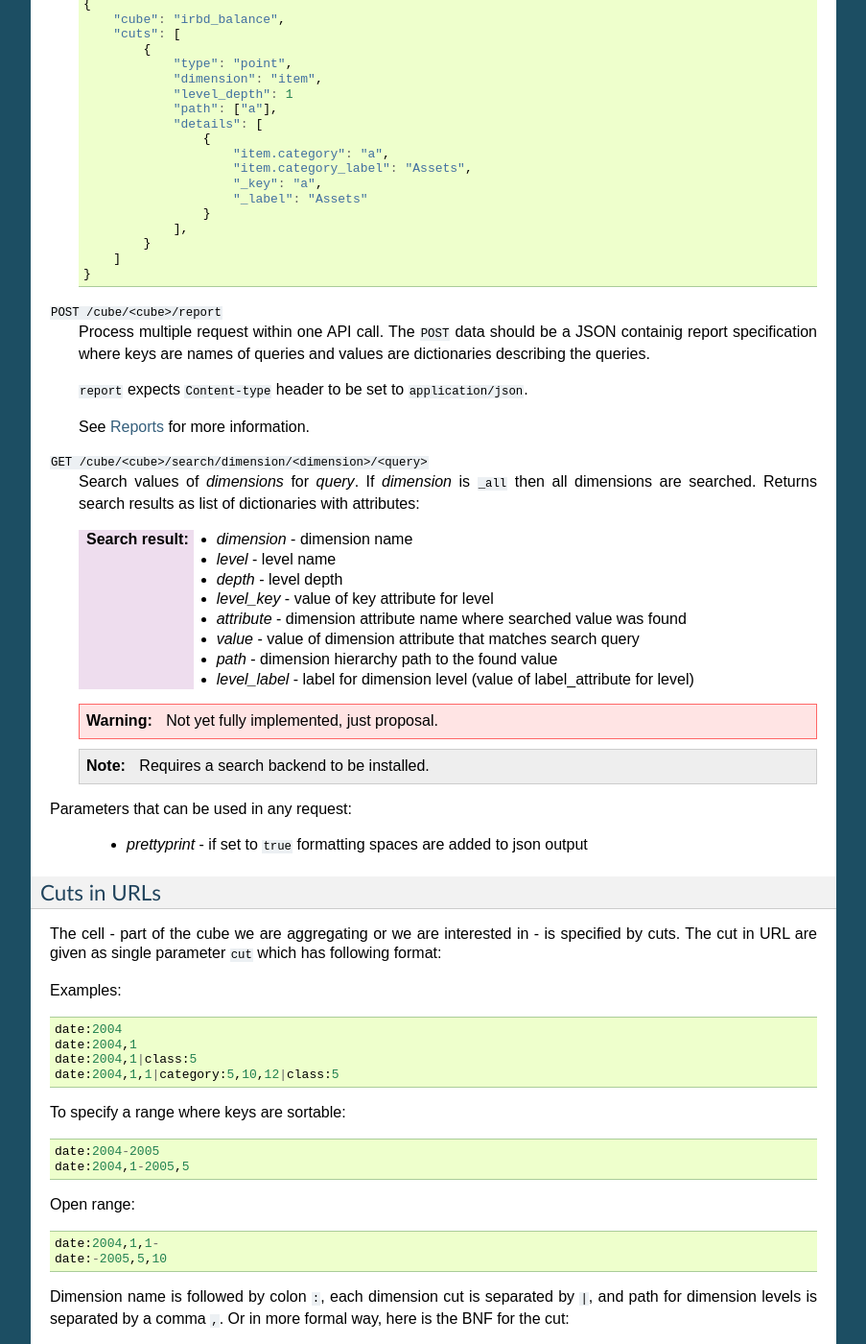
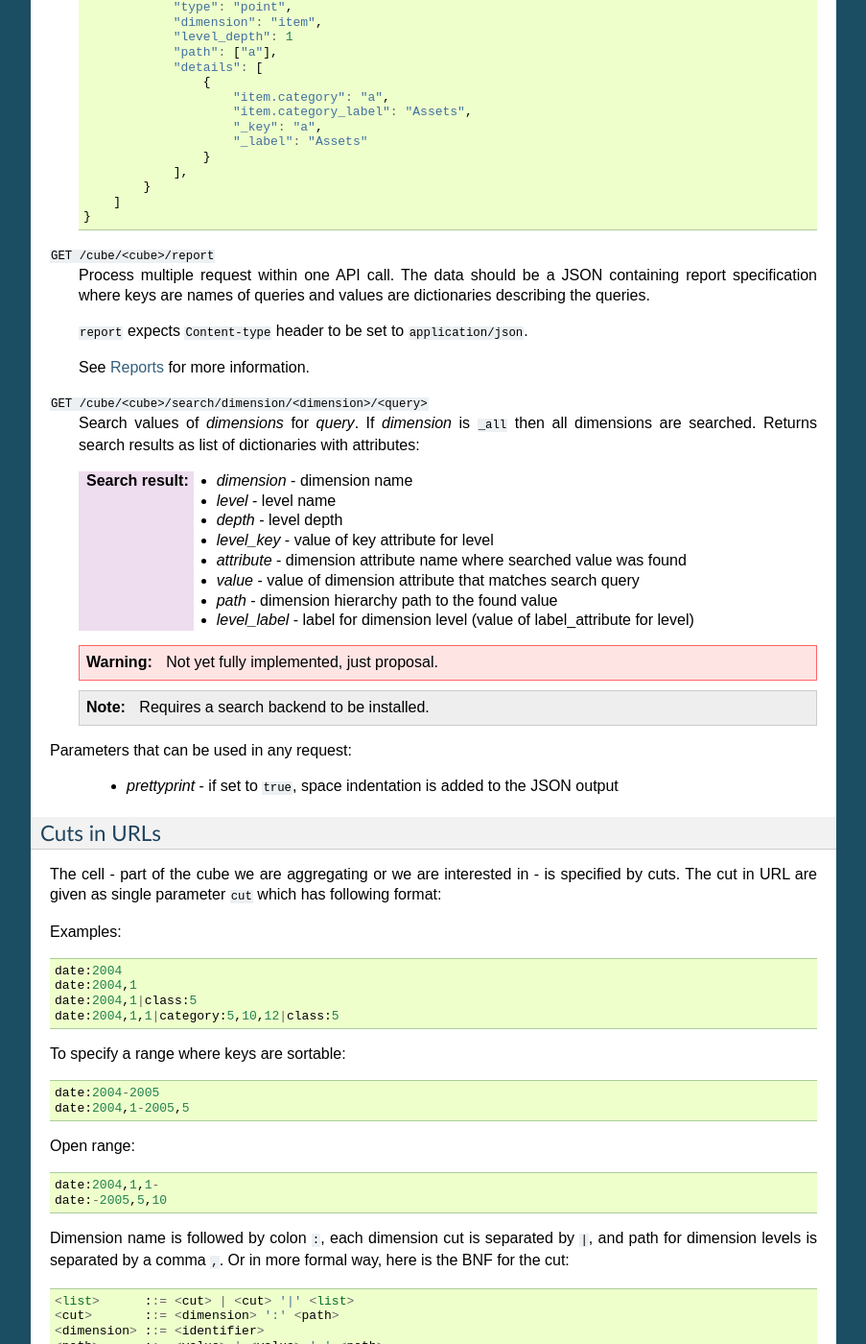
Before and after one commit to DataBrewery/cubes, a Sphinx documentation site: the page built from doc/server.rst, in a window 1280 px wide and 1400 px high, scrolled down 3647 px. Shown: the whole window at 96% size, without its empty margins (198-1101 px from the left). Built offline with Sphinx 7.4.7, drawn with Linux system fonts in a browser that asks for light colours; some of the changed text lies outside the part shown.

```diff
--- a/doc/aggregate.rst
+++ b/doc/aggregate.rst
@@ -75,7 +75,7 @@ backend<cubes.backends.star.SQLStarBrowser>`):
 
 >>> workspace = cubes.create_workspace("sql.star", model, engine=engine)
 
-Get a cube and browser for the cube:
+Get a cube and :class:`browser<cubes.AggregationBrowser>` for the cube:
 
 >>> cube = model.cube("irbd_balance")
 >>> browser = workspace.browser(cube)
--- a/doc/server.rst
+++ b/doc/server.rst
@@ -251,10 +248,10 @@ write only requests like ``/aggregate``.
             ]
         }
 
-``POST /cube/<cube>/report``
-    Process multiple request within one API call. The ``POST`` data should be
-    a JSON containig report specification where keys are names of queries and
-    values are dictionaries describing the queries.
+``GET /cube/<cube>/report``
+    Process multiple request within one API call. The data should be a JSON
+    containing report specification where keys are names of queries and values
+    are dictionaries describing the queries.
 
     ``report`` expects ``Content-type`` header to be set to ``application/json``.
 
@@ -314,7 +311,8 @@ write only requests like ``/aggregate``.
 
 Parameters that can be used in any request:
 
-    * `prettyprint` - if set to ``true`` formatting spaces are added to json output
+    * `prettyprint` - if set to ``true``, space indentation is added to the
+      JSON output
 
 Cuts in URLs
 ------------
```
Also changed, not shown: other parts of doc/aggregate.rst (+1 -1 lines), other parts of doc/server.rst (+0 -7 lines).
